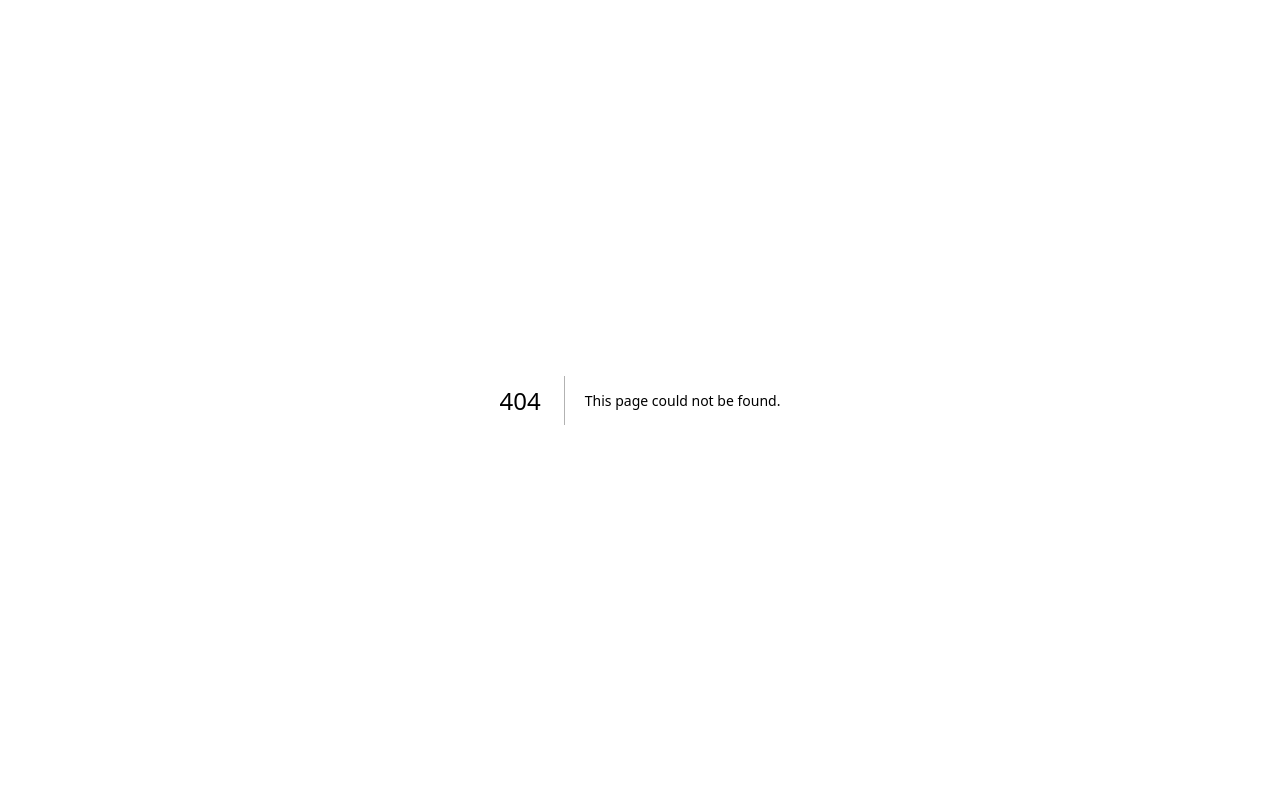
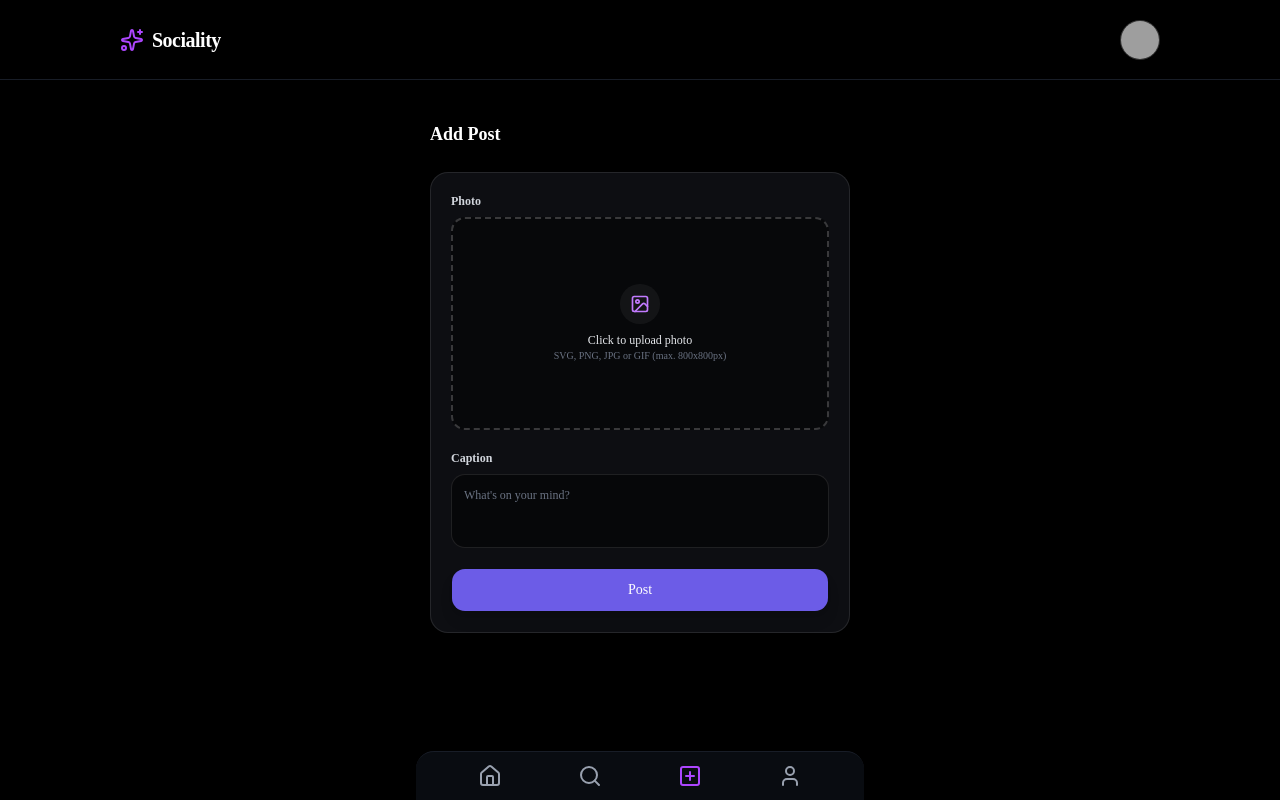
Before and after one commit to riadmurad22-ai/sociality-app, a Next.js app: page /create in a window 1280 px wide. Before the commit this address had no page. Built offline with nearby package versions, Linux system fonts and the light colour scheme; grey boxes are pictures that could not be loaded.

Commit message:
feat: implement add post page according to figma spec

```diff
--- /dev/null
+++ b/src/app/create/page.tsx
@@ -0,0 +1,135 @@
+"use client";
+
+import { useState } from "react";
+import { useRouter } from "next/navigation";
+import { Sparkles, Image as ImageIcon, X, CheckCircle2, Home, Search, PlusSquare, User } from "lucide-react";
+import { Avatar, AvatarFallback, AvatarImage } from "@/components/ui/avatar";
+import { Button } from "@/components/ui/button";
+
+export default function CreatePostPage() {
+  const router = useRouter();
+  const [caption, setCaption] = useState("");
+  const [selectedImage, setSelectedImage] = useState<string | null>(null);
+  const [showAlert, setShowAlert] = useState(false);
+
+  // Simulasi pilih gambar (bisa diganti dengan file input handler)
+  const handleImageSelect = () => {
+    // Menggunakan gambar dummy pemandangan/aktivitas sesuai desain Figma
+    setSelectedImage("https://images.unsplash.com/photo-1543269865-cbf427effbad?w=800&h=800&fit=crop");
+  };
+
+  const handleSubmit = (e: React.FormEvent) => {
+    e.preventDefault();
+    if (!selectedImage && !caption) return;
+
+    // Tampilkan alert sukses sebentar, lalu arahkan ke feed
+    setShowAlert(true);
+    setTimeout(() => {
+      router.push("/feed");
+    }, 1500);
+  };
+
+  return (
+    <div className="min-h-screen bg-black text-white flex flex-col items-center pb-24">
+      {/* Header Atas */}
+      <header className="w-full h-20 sticky top-0 z-20 bg-black/90 backdrop-blur-md border-b border-[#181D27] px-6 md:px-30 flex items-center justify-between">
+        <div className="flex items-center gap-2">
+          <Sparkles className="w-6 h-6 text-purple-500" />
+          <span className="font-bold text-xl tracking-tight">Sociality</span>
+        </div>
+        <div className="flex items-center gap-4">
+          <Avatar className="w-10 h-10 border border-white/20">
+            <AvatarImage src="https://images.unsplash.com/photo-1534528741775-53994a69daeb?w=100&h=100&fit=crop&crop=faces" />
+            <AvatarFallback>ME</AvatarFallback>
+          </Avatar>
+        </div>
+      </header>
+
+      {/* Alert Sukses (Muncul saat tombol Post diklik) */}
+      {showAlert && (
+        <div className="w-full max-w-113 mt-4 px-4">
+          <div className="bg-[#079455] text-white px-4 py-3 rounded-xl flex items-center gap-3 shadow-lg animate-fade-in">
+            <CheckCircle2 className="w-5 h-5" />
+            <span className="text-sm font-medium">Post created successfully!</span>
+          </div>
+        </div>
+      )}
+
+      {/* Main Container Add Post (Lebar 452px sesuai Figma) */}
+      <main className="w-full max-w-113 flex flex-col gap-6 p-4 mt-6">
+        <div className="flex items-center justify-between">
+          <h1 className="text-lg font-bold">Add Post</h1>
+        </div>
+
+        <form onSubmit={handleSubmit} className="bg-[#0D0E12] border border-white/10 rounded-2xl p-5 flex flex-col gap-5 shadow-xl">
+
+          {/* Upload Photo Section */}
+          <div className="flex flex-col gap-2">
+            <label className="text-xs font-semibold text-gray-300">Photo</label>
+            {selectedImage ? (
+              <div className="relative w-full aspect-square rounded-xl overflow-hidden bg-gray-900 border border-white/10">
+                <img src={selectedImage} alt="Preview" className="w-full h-full object-cover" />
+                <button
+                  type="button"
+                  onClick={() => setSelectedImage(null)}
+                  className="absolute top-3 right-3 bg-black/70 hover:bg-black p-1.5 rounded-full text-white transition-colors"
+                >
+                  <X className="w-4 h-4" />
+                </button>
+              </div>
+            ) : (
+              <div
+                onClick={handleImageSelect}
+                className="w-full aspect-video border-2 border-dashed border-white/20 hover:border-purple-500 rounded-xl flex flex-col items-center justify-center gap-2 cursor-pointer bg-black/40 transition-colors p-6 text-center"
+              >
+                <div className="w-10 h-10 rounded-full bg-white/5 flex items-center justify-center text-purple-400">
+                  <ImageIcon className="w-5 h-5" />
+                </div>
+                <div className="flex flex-col">
+                  <span className="text-xs font-medium text-gray-200">Click to upload photo</span>
+                  <span className="text-[10px] text-gray-500">SVG, PNG, JPG or GIF (max. 800x800px)</span>
+                </div>
+              </div>
+            )}
+          </div>
+
+          {/* Caption Field */}
+          <div className="flex flex-col gap-2">
+            <label className="text-xs font-semibold text-gray-300">Caption</label>
+            <textarea
+              rows={3}
+              value={caption}
+              onChange={(e) => setCaption(e.target.value)}
+              placeholder="What's on your mind?"
+              className="w-full bg-black/50 border border-white/10 rounded-xl p-3 text-xs text-white placeholder-gray-500 focus:outline-none focus:border-purple-500 transition-colors resize-none"
+            />
+          </div>
+
+          {/* Submit Button */}
+          <Button
+            type="submit"
+            className="w-full h-11 bg-[#6C5CE7] hover:bg-[#5b4cc4] text-white font-medium text-sm rounded-xl transition-all shadow-lg"
+          >
+            Post
+          </Button>
+        </form>
+      </main>
+
+      {/* Bottom Navigation Bar */}
+      <nav className="fixed bottom-0 left-0 right-0 z-30 bg-[#0A0D12]/95 backdrop-blur-md border-t border-[#181D27] py-3 px-6 flex items-center justify-around max-w-md mx-auto rounded-t-2xl shadow-lg">
+        <button onClick={() => router.push("/feed")} className="text-gray-400 hover:text-white flex flex-col items-center">
+          <Home className="w-6 h-6" />
+        </button>
+        <button className="text-gray-400 hover:text-white flex flex-col items-center">
+          <Search className="w-6 h-6" />
+        </button>
+        <button className="text-purple-500 flex flex-col items-center">
+          <PlusSquare className="w-6 h-6" />
+        </button>
+        <button className="text-gray-400 hover:text-white flex flex-col items-center">
+          <User className="w-6 h-6" />
+        </button>
+      </nav>
+    </div>
+  );
+}
```
